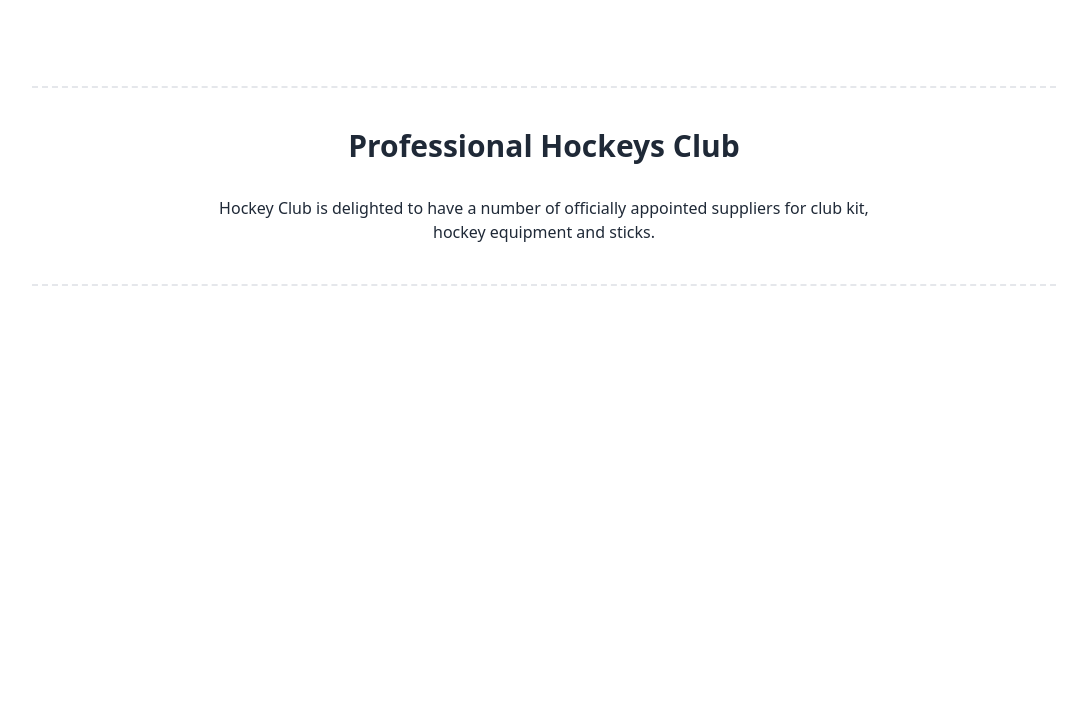
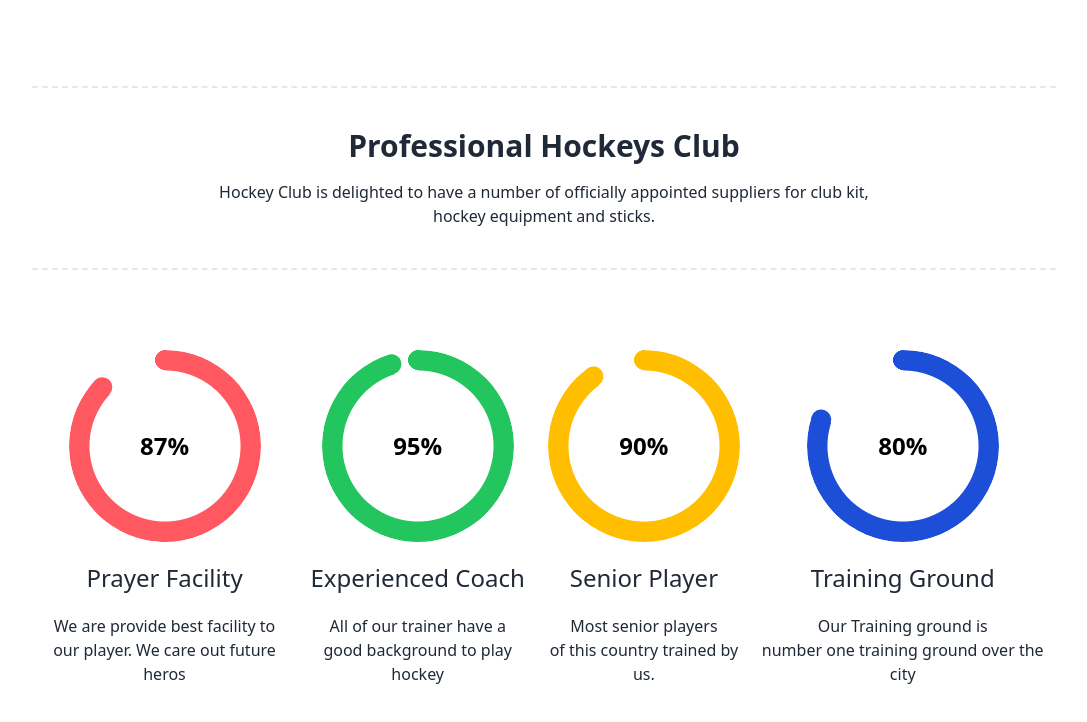
Before and after one commit to Mohammadashif007/hockey-club, a plain HTML site: page index.html in a window 1280 px wide. Shown: the part 678-1400 px from the top of the page, without its empty margins (96-1183 px from the left). Before the commit the page ends 1044 px from the top, so only its background shows below. Drawn offline with nearby package versions, Linux system fonts and the light colour scheme.

Commit message:
progress section added

```diff
--- a/index.html
+++ b/index.html
@@ -129,14 +129,65 @@
             class="w-4/5 mx-auto my-20 border-y-2 border-dashed border-[rgba(19, 19, 24, 0.20)] py-10"
         >
             <div>
-                <h1 class="text-3xl text-center mb-8 text-2xl font-bold">
+                <h1 class="text-3xl text-center mb-4 text-2xl font-bold">
                     Professional Hockeys Club
                 </h1>
-                <p class="text-center">
+                <p class="text-center text-[rgba(19, 19, 24, 0.60)]">
                     Hockey Club is delighted to have a number of officially
-                    appointed suppliers for club kit, <br> hockey equipment and
-                    sticks.
+                    appointed suppliers for club kit, <br />
+                    hockey equipment and sticks.
                 </p>
+            </div>
+        </div>
+
+        <!-- Progress section -->
+
+        <div class="w-4/5 mx-auto my-10 flex  justify-between">
+            <div class="text-center ">
+                <div
+                    class="radial-progress text-error"
+                    style="--value: 87; --size: 12rem; --thickness: 20px"
+                    role="progressbar"
+                >
+                    <span class="text-2xl font-bold text-[#000]">87%</span>
+                </div>
+                <h3 class="text-2xl my-5">Prayer Facility</h3>
+                <p>We are provide best facility to <br>  our player. We care  out future heros</p>
+            </div>
+            <div class="text-center">
+                <div
+                    class="radial-progress text-green-500"
+                    style="--value: 95; --size: 12rem; --thickness: 20px"
+                    role="progressbar"
+                >
+                <span class="text-2xl font-bold text-[#000]">95%</span>
+                </div>
+                <h3 class="text-2xl my-5">Experienced Coach</h3>
+                <p class="">All of our trainer have a <br> good background to play hockey</p>
+            </div>
+            <div class="text-center">
+                <div
+                    class="radial-progress text-warning"
+                    style="--value: 90; --size: 12rem; --thickness: 20px"
+                    role="progressbar"
+                >
+                <span class="text-2xl font-bold text-[#000]">90%</span>
+                </div>
+                <h3 class="text-2xl my-5">Senior Player</h3>
+                <p class="">Most senior players <br> of this country trained by us.</p>
+            </div>
+            <div class="text-center">
+                <div
+                    class="radial-progress text-blue-700"
+                    style="--value: 80; --size: 12rem; --thickness: 20px"
+                    role="progressbar"
+                >
+                <span class="text-2xl font-bold text-[#000]">80%</span>
+                </div>
+                <div>
+                    <h3 class="text-2xl my-5">Training Ground</h3>
+                    <p>Our Training ground is <br> number one  training ground over the city</p>
+                </div>
             </div>
         </div>
     </body>
```
